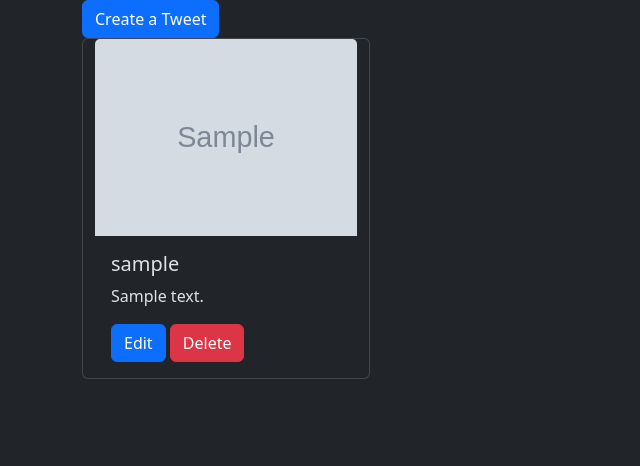
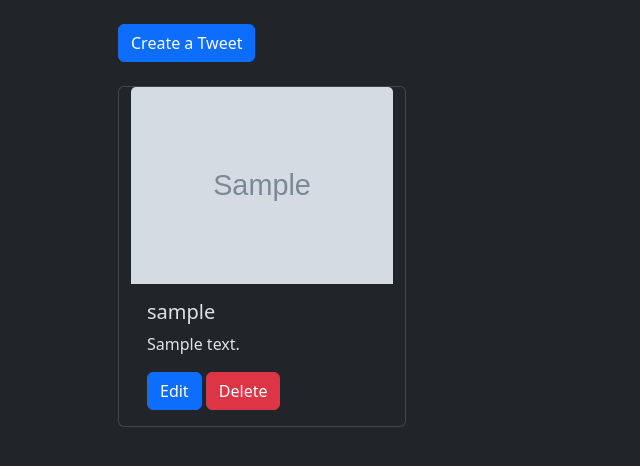
Before and after one commit to abhimishra01/lets-tweet, a Django app: page /tweet/ in a window 1280 px wide. Shown: the part 56-522 px from the top of the page, without its empty margins (0-640 px from the left). Run offline with Django 5.2, Linux system fonts and the light colour scheme; tables that the repository leaves empty hold one stand-in row (values such as "Sample post"); grey boxes marked "Sample" are stand-in pictures.

Commit message:
chore: some refactor

```diff
--- a/letstweet/tweetapp/templates/tweet_list.html
+++ b/letstweet/tweetapp/templates/tweet_list.html
@@ -1,6 +1,9 @@
 {% extends "layout.html" %} {% block title %} Lets Tweet ! {% endblock %}
 {%block content %}
-<a class="btn btn-primary" href="{% url 'tweet_create' %}">Create a Tweet</a>
+<div class="container m-4">
+  <a class="btn btn-primary mb-4" href="{% url 'tweet_create' %}"
+    >Create a Tweet</a
+  >
 
   <div class="container row gap-3">
     {% for tweet in tweets %}
@@ -9,7 +12,9 @@
       <div class="card-body">
         <h5 class="card-title">{{tweet.user.username}}</h5>
         <p class="card-text">{{tweet.text}}</p>
-      <a class="btn btn-primary" href="{% url 'tweet_edit' tweet.id %}">Edit</a>
+        <a class="btn btn-primary" href="{% url 'tweet_edit' tweet.id %}"
+          >Edit</a
+        >
         <a class="btn btn-danger" href="{% url 'tweet_delete' tweet.id %}"
           >Delete</a
         >
@@ -18,5 +23,6 @@
 
     {% endfor %}
   </div>
+</div>
 
 {% endblock %}
```
Lines whose indentation alone changed are shown as unchanged.
